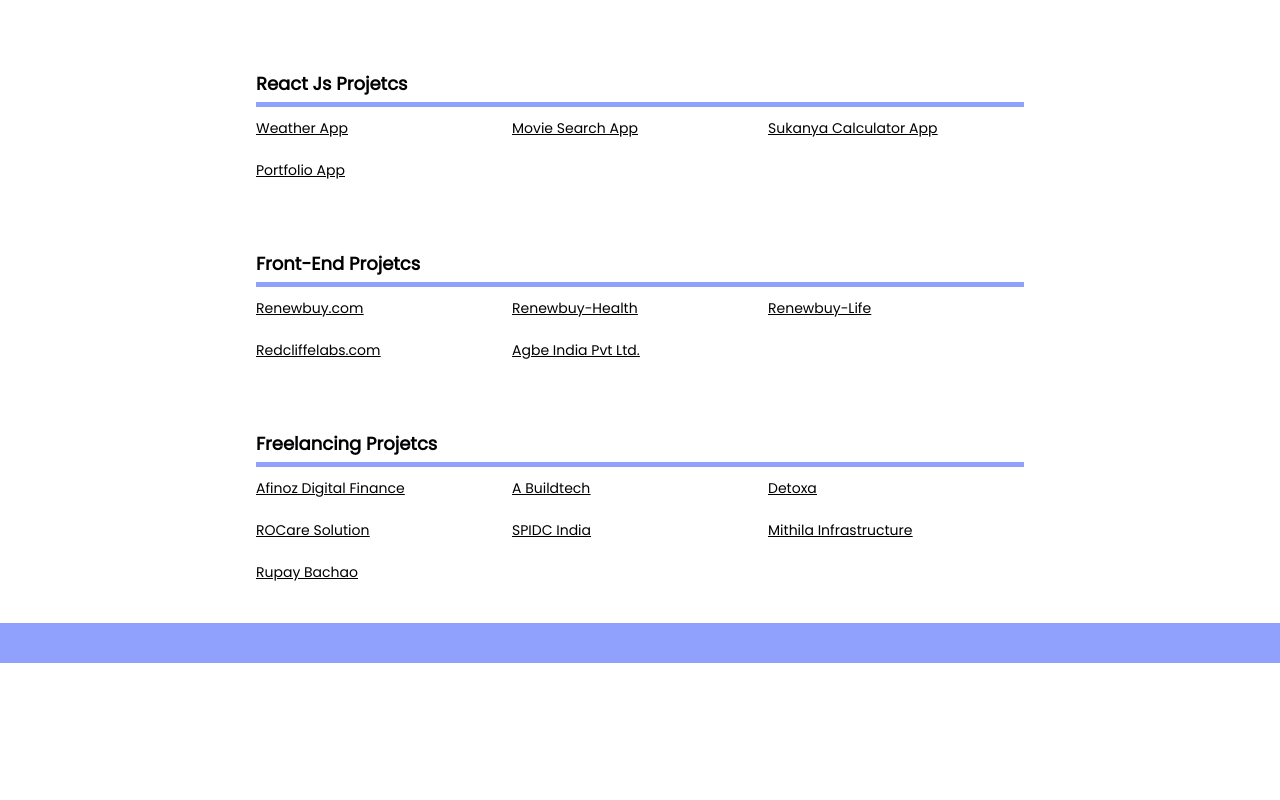
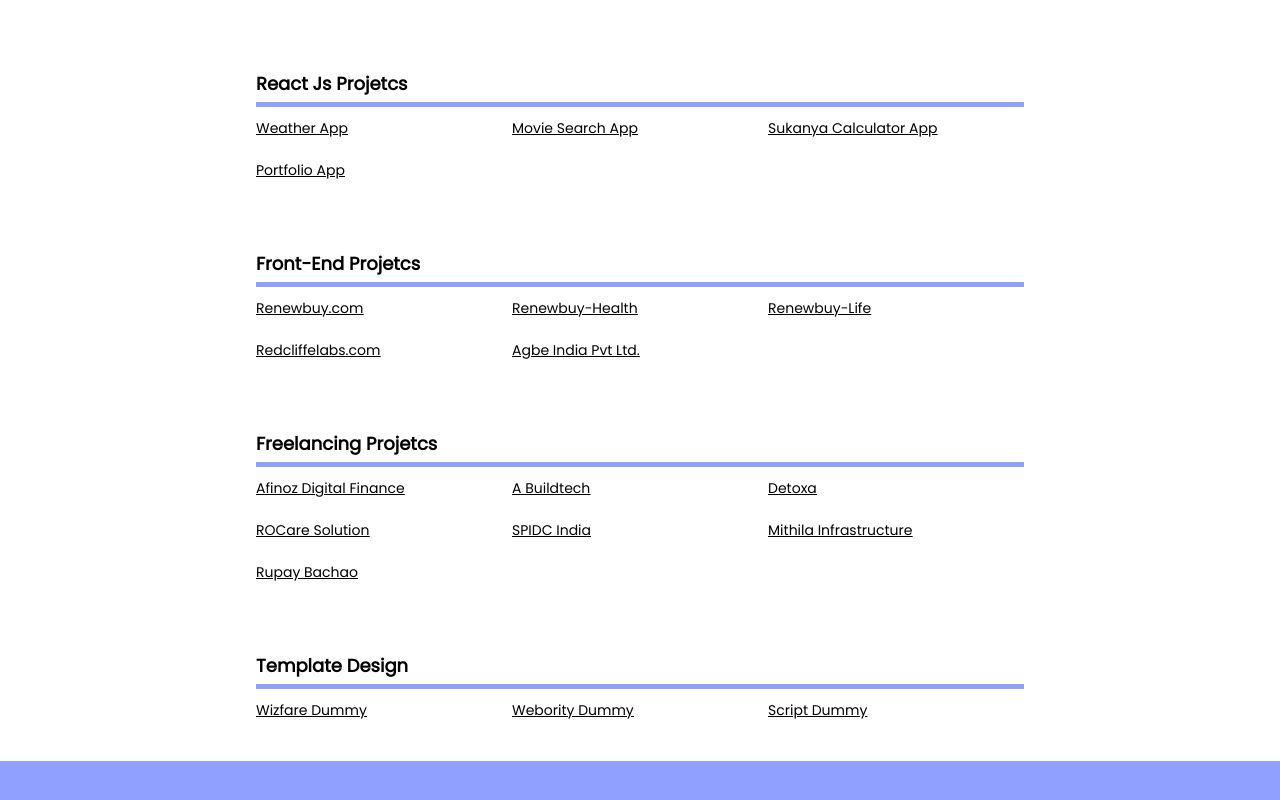
Before and after one commit to manishnagar/profile, a React (Create React App) app: page / in a window 1280 px wide. Shown: the part 384-1184 px from the top of the page. Before the commit the page ends 1047 px from the top, so only its background shows below. Built offline with nearby package versions, Linux system fonts and the light colour scheme.

Commit message:
link added

```diff
--- a/src/App.js
+++ b/src/App.js
@@ -69,6 +69,13 @@ function App() {
               <div className="project-item-flex">
                 <div className="project-name"><a href="https://www.rupaybachao.com/index.html">Rupay Bachao</a></div>
               </div>
+
+              <div className="heading">Template Design</div>
+              <div className="project-item-flex">
+                <div className="project-name"><a href="https://manishnagar.github.io/wizfair-template/landing-page.html">Wizfare  Dummy</a></div>
+                <div className="project-name"><a href="https://manishnagar.github.io/webority/">Webority Dummy</a></div>
+                <div className="project-name"><a href="https://manishnagar.github.io/script_template/">Script Dummy</a></div>
+              </div>
             </div>
 
             {/* mobile view */}
@@ -120,6 +127,17 @@ function App() {
                 <div className="project-name"><a href="https://www.rupaybachao.com/index.html">Rupay Bachao</a></div>
 
               </div>
+
+
+              <div className="heading">Template Design</div>
+              <div className="project-item-flex">
+                <div className="project-name"><a href="https://manishnagar.github.io/wizfair-template/landing-page.html">Wizfare  Dummy</a></div>
+                <div className="project-name"><a href="https://manishnagar.github.io/webority/">Webority Dummy </a></div>
+                </div>
+                <div className="project-item-flex">
+                <div className="project-name"><a href="https://manishnagar.github.io/script_template/">Script Dummy</a></div>
+              </div>
+
             </div>
           </div>
         </div>
```
